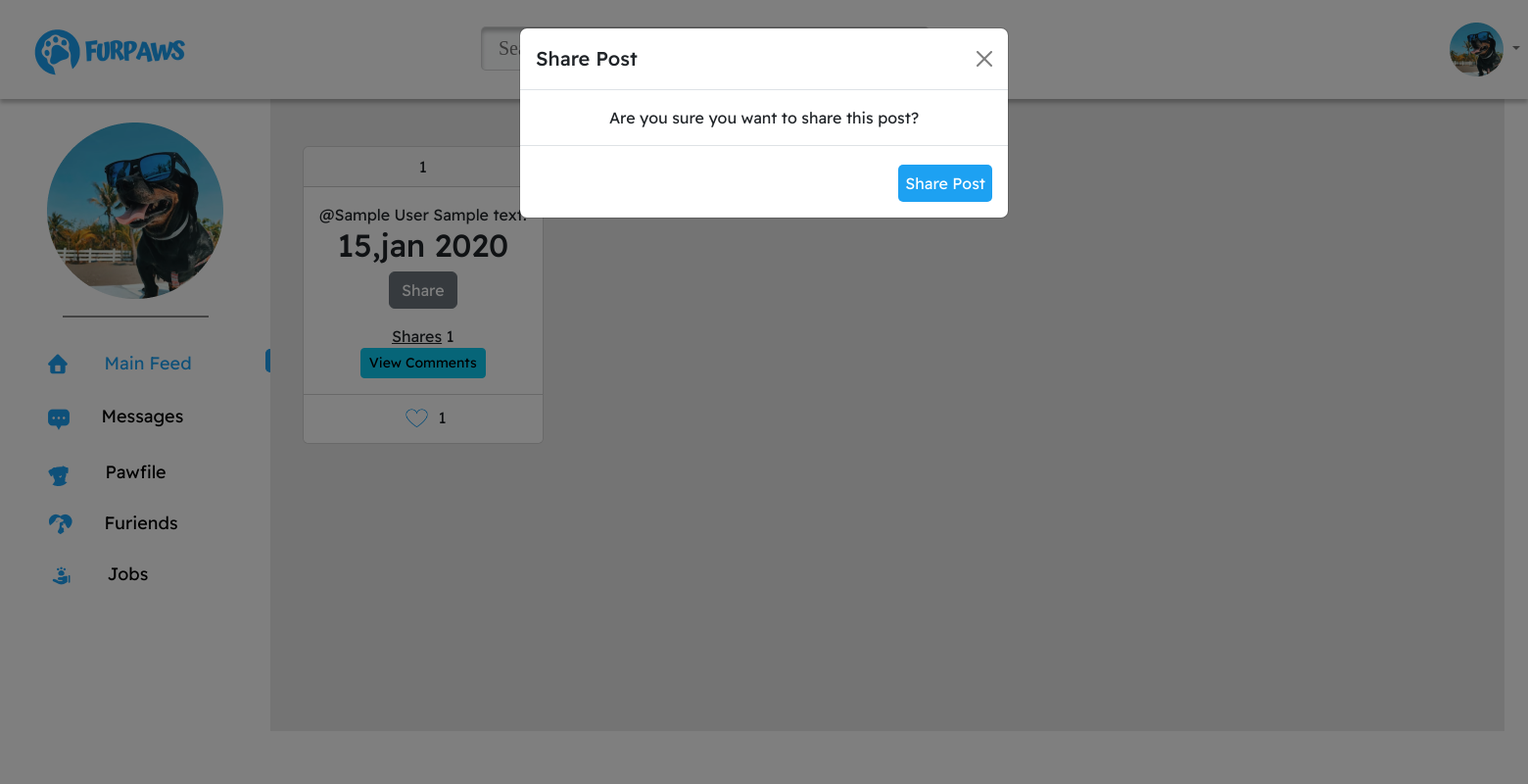
After one commit to uvwbermudo/Furpaws, a Flask app: template flaskr/templates/home/posts.html in a window 1560 px wide, after a click on "Share". The commit adds this page. Shown: the whole page at 98% size. Run offline with Flask 2, Linux system fonts and the light colour scheme; tables that the repository leaves empty hold one stand-in row (values such as "Sample post"); the template is opened without the code that fills it: values that come from a table or form of the project are taken from there, most other values are stand-ins (such as "Sample title", 1, 10 or a date in 2020); grey boxes marked "Sample" are stand-in pictures; some libraries are stand-ins or nearby versions.

Commit message:
FUR-8 Final Visit shared post functionality

```diff
--- a/flaskr/models.py
+++ b/flaskr/models.py
@@ -221,13 +221,15 @@ class Posts:
 
     # ORDER_BY IS THE COLUMN IN THE DATABASE, ORDER SHOULD BE EITHER 'DESC' or 'ASC'
     @classmethod
-    def query_filter(cls, all=False, post_content=None, author_tag=None, order_by='date_posted', order='DESC'):
+    def query_filter(cls, all=False, post_id=None, post_content=None, author_tag=None, order_by='date_posted', order='DESC'):
         cursor = mysql.connection.cursor()
         sql = ''
         if post_content:
             sql = f"SELECT * FROM posts where post_content LIKE '%{post_content}%'"
         if author_tag:
             sql = f"SELECT * FROM posts where author_tag LIKE '%{author_tag}%'"
+        if post_id:
+            sql = f"SELECT * FROM posts where post_id LIKE '%{post_id}%'"
         order = f" ORDER BY {order_by} {order};"
         if all:
             sql = f"SELECT * FROM posts"
--- a/flaskr/sql_init.py
+++ b/flaskr/sql_init.py
@@ -55,7 +55,7 @@ def create_db():
         sharer_tag VARCHAR(25) NOT NULL,
         shared_post_id INT NOT NULL,
         date_created DATETIME NOT NULL,
-        PRIMARY KEY (id) ,
+        PRIMARY KEY (reference_id) ,
         CONSTRAINT `share_post_ibfk_1` FOREIGN KEY(sharer_tag) REFERENCES users(tag) ON UPDATE CASCADE ON DELETE CASCADE,
         CONSTRAINT `share_post_ibfk_2` FOREIGN KEY(shared_post_id) REFERENCES posts(post_id) ON UPDATE CASCADE ON DELETE CASCADE,
         CONSTRAINT `share_post_ibfk_3` FOREIGN KEY(reference_id) REFERENCES posts(post_id) ON UPDATE CASCADE ON DELETE CASCADE
--- /dev/null
+++ b/flaskr/templates/home/posts.html
@@ -0,0 +1,311 @@
+{% extends 'base.html' %}
+{% block title %} FurPaws - Home {% endblock %}
+{% block body_content %}
+<div class="main-feed">
+  <div classs="main-feed-posts">
+    {% for details in post %}
+    <br>
+    <br>
+    <div class="card">
+      <div class="card-header">
+        {{details.post_id}}
+      </div>
+      <div class="card-body">
+        <div class="card-text">
+          @{{details.author_tag}}
+          {{details.post_content}}
+          <h2>
+            {{ details.date_posted.strftime("%d,%b %Y").lower()}}
+          </h2>
+        </div>
+        {% if details.author_tag == current_user.tag %}
+          <button type="button" class="btn btn-danger mb-3" data-bs-toggle="modal" data-bs-target="#deletePostModal{{details.post_id}}">
+            Delete
+          </button>
+          <button class="btn btn-primary mb-3" data-bs-toggle="modal" data-bs-target="#editPostModal{{details.post_id}}" data-bs-whatever="@getbootstrap" type="button">
+            Edit
+          </button>
+        {% endif %}
+        <button class="btn btn-secondary mb-3" data-bs-toggle="modal" data-bs-target="#sharePostModal{{details.post_id}}">
+          Share
+        </button><br>
+        <u>Shares</u> {{post.sharedposts|length}}<br>
+        <button class="btn btn-info btn-sm" data-bs-toggle="modal" data-bs-target="#viewCommentsModal{{details.post_id}}">
+          View Comments
+        </button>
+      </div>
+      <div class="card-footer" style="background-color:white; position:flex;">
+        {% if current_user.tag in details.likes|map(attribute="author_tag")|list %}
+          {% for like in details.likes %}
+            {% if current_user.tag == like.author_tag %}
+              <a href="/posts/unlike-post/{{like.id}}/{{like.post_liked}}"><img src="../../static/img/like_filled.png" width="35px" height="33px"></a>
+            {% endif %}
+          {% endfor %}
+        {% else %}
+          <a href="/posts/like-post/{{details.post_id}}"><img src="../../static/img/like_unfilled.png" width="35px" height="33px"></a>
+        {% endif %}
+        {{ details.likes|length }}
+      </div>
+    </div>
+
+    <!-- DELETE POST MODAL  -->
+    <div class="modal fade" id="deletePostModal{{details.post_id}}" tabindex="-1" aria-labelledby="deletePostModalLabel" aria-hidden="true">
+      <div class="modal-dialog">
+        <div class="modal-content">
+          <div class="modal-header">
+            <h1 class="modal-title fs-5" id="deleteModalLabel">
+              Delete Post
+            </h1>
+            <button type="button" class="btn-close" data-bs-dismiss="modal" aria-label="Close"></button>
+          </div>
+          <div class="modal-body">
+            Are you sure you want to delete this post?
+          </div>
+          <div class="modal-footer">
+            <button type="button" class="btn btn-secondary" data-bs-dismiss="modal">
+              Close
+            </button>
+            <form action="{{url_for('home.delete_post', post_id=details.post_id)}}" method="POST">
+              {{form.csrf_token}}
+              <input type="submit" class="btn btn-danger" value="Delete">
+            </form>
+          </div>
+        </div>
+      </div>
+    </div>
+
+    <!-- EDIT POST MODAL -->
+    <div class="modal fade" id="editPostModal{{details.post_id}}" tabindex="-1" aria-labelledby="editPostModalLabel" aria-hidden="true">
+      <div class="modal-dialog">
+        <div class="modal-content">
+          <div class="modal-header">
+            <h1 class="modal-title fs-5" id="editPostModalLabel">
+              Edit Post
+            </h1>
+            <button type="button" class="btn-close" data-bs-dismiss="modal" aria-label="Close">
+            </button>
+          </div>
+          <div class="modal-body">
+            <form action="/posts/update/{{details.post_id}}" method="POST">
+              <textarea class="form-control" name="post_description" id="post_description" placeholder="{{details.post_content}}" required>{{details.post_content}}</textarea>
+          </div>
+          <h5 align="left">
+            Image Preview:
+          </h5>
+          <div class="card">
+            <div class="card-body d-flex flex-wrap justify-content-start">
+              {% for photo in details.photos %}
+                  <div class="image-preview d-flex justify-content-center position-relative">
+                    <img src="{{photo.photo_url}}" alt="Image">
+                    <span class="position-absolute">&times;</span>
+                  </div>
+              {% endfor %}
+            </div>
+          </div>
+          <div class="modal-footer">
+            <label for="add_photos" class="add-post-btns" name="add_photos"><img src="../../static/img/image-line.png"/>
+              Add Photos
+            </label>
+
+            <label for="add_videos" name="add_videos" class="add-post-btns">
+              <img src="../../static/img/movie-line.png">
+              Add Videos
+            </label>
+            <input type="file" name="files[]" multiple="true" id="add_photos" accept="image/png, image/jpg, image/jpeg" onclick="imageTooLargeAlert();" hidden>
+        <input type="file" name="add_videos" multiple="true" id="add_videos" accept="video/mp4" onclick="videoTooLargeAlert();"hidden>
+            {{edit_form.csrf_token}}
+            {{edit_form.edit_post_button(class="submit-post")}}</form>
+          </div>
+        </div>
+      </div>
+    </div>
+
+    <!-- SHARE POST MODAL -->
+    <div class="modal fade" id="sharePostModal{{details.post_id}}" tabindex="-1" aria-labelledby="sharePostModalLabel" aria-hidden="true">
+      <div class="modal-dialog">
+        <div class="modal-content">
+          <div class="modal-header">
+            <h1 class="modal-title fs-5" id="shareModalLabel">
+              Share Post
+            </h1>
+            <button type="button" class="btn-close" data-bs-dismiss="modal" aria-label="Close"></button>
+          </div>
+          <div class="modal-body">
+            Are you sure you want to share this post?
+          </div>
+          <div class="modal-footer">
+            <form action="{{url_for('home.share_post', post_id=details.post_id)}}" method="POST">
+              {{form.csrf_token}}
+              <input type="submit" class="submit-post" value="Share Post">
+            </form>
+          </div>
+        </div>
+      </div>
+    </div>
+
+    <!-- COMMENT MODALS  -->
+    <div class="modal fade" id="viewCommentsModal{{details.post_id}}" tabindex="-1" role="dialog" aria-labelledby="viewCommentsModalLabel{{details.post_id}}" aria-hidden="true">
+      <div class="modal-dialog modal-fullscreen" role="document">
+        <div class="modal-content">
+          <div class="modal-header">
+            <p class="modal-title fs-5" id="viewCommentsModalLabel{{details.post_id}}">
+              @{{details.author_tag}}'s post
+            </p>
+            <button type="button" class="btn-close" data-bs-dismiss="modal" aria-label="Close">
+            </button>
+          </div>
+          <div class="card mt-3 mb-3 p-3">
+            "{{details.post_content}}"
+          </div>
+          <div class="modal-body bg-info bg-opacity-10" >
+            <div class="collapse" id="comments-{{details.post_id}}">
+              <div class="card">
+                <div class="card-body">
+                  {% if details.author_tag == current_user.tag %}
+                    {% for comments in details.comments %}
+                      {% if comments.author_tag == current_user.tag %}
+                        <div class="card text-start">
+                          <div class="card-body">
+                            <a href="#">{{comments.author_tag}}</a>
+                            {{comments.comment_content}}
+                            <button class="btn btn-success" data-bs-toggle="modal" data-bs-target="#editCommentModal{{comments.comment_id}}">
+                              Edit
+                            </button>
+                            <button class="btn btn-danger" data-bs-toggle="modal" data-bs-target="#deleteCommentModal{{comments.comment_id}}">
+                              Delete
+                            </button>
+                          </div>
+                        </div>
+                        <br>
+                      {% else %}
+                        <div class="card">
+                          <div class="card-body">
+                            <a href="#">{{comments.author_tag}}</a>
+                            {{comments.comment_content}}
+                            <button class="btn btn-danger" data-bs-toggle="modal" data-bs-target="#deleteCommentModal{{comments.comment_id}}">
+                              Delete
+                            </button>
+                          </div>
+                        </div>
+                        <br>
+                      {% endif %}
+                    {% endfor %}
+                  {% else %}
+                    {% for comments in details.comments %}
+                        {% if comments.author_tag == current_user.tag %}
+                          <div class="card">
+                            <div class="card-body">
+                              <a href="#">{{comments.author_tag}}</a>
+                              {{comments.comment_content}}
+                              <button class="btn btn-success" data-bs-toggle="modal" data-bs-target="#editCommentModal{{comments.comment_id}}">
+                                Edit
+                              </button>
+                              <button class="btn btn-danger" data-bs-toggle="modal" data-bs-target="#deleteCommentModal{{comments.comment_id}}">
+                                Delete
+                              </button>
+                            </div>
+                          </div>
+                          <br>
+                        {% else %}
+                          <div class="card">
+                            <div class="card-body">
+                              <a href="#">{{comments.author_tag}}</a>
+                              {{comments.comment_content}}
+                            </div>
+                          </div>
+                          <br>
+                        {% endif%}
+                    {% endfor %}
+                  {% endif %}
+                </div>
+              </div>
+            </div>
+            <p class="card-text">
+              {% if details.comments|length > 0 %}
+                <a data data-bs-toggle="collapse" href="#comments-{{details.post_id}}" role="button">
+                  <small>
+                    View {{details.comments|length}} Comments
+                  </small>
+                </a>
+              {% else %}
+                <small class="text-muted">No comments!</small>
+              {% endif %}
+            </p>
+          </div>
+          <div class="modal-footer">
+            <form class="input-group mb-3" method="POST" action="/posts/create-comment/{{details.post_id}}">
+            <textarea class="form-control" style="width: 115px;" id="comment_textbox" name="comment_textbox" placeholder="Say something about this post..."></textarea>
+            {{form.csrf_token}}
+            <br><pre> </pre>
+            <button type="submit"
+            style=
+            "border-radius: 10px;
+            width:170px;
+            padding: 3px;
+            border:none;
+            outline:none;
+            background-color: rgb(109, 216, 235);
+            color: white;">
+              Comment
+            </button>
+            </form>
+          </div>
+          <br>
+
+        </div>
+      </div>
+    </div>
+    {% for comments in details.comments %}
+    <div class="modal fade" id="editCommentModal{{comments.comment_id}}" tabindex="-1" role="dialog" aria-labelledby="editCommentModalLabel" aria-hidden="true">
+      <div class="modal-dialog" role="document">
+        <div class="modal-content">
+          <div class="modal-header">
+            <h1 class="modal-title fs-5" id="editCommentModalLabel">
+              Edit Comment
+            </h1>
+            <button type="button" class="btn-close" data-bs-toggle="modal" data-bs-target="#viewCommentsModal{{details.post_id}}"></button>
+          </div>
+          <div class="modal-body">
+            <form action="/posts/update-comment/{{comments.comment_id}}/{{comments.post_commented}}" method="POST">
+              <textarea class="form-control" name="edit_comment_textbox" id="edit_comment_textbox" placeholder="{{comments.comment_content}}" required>{{comments.comment_content}}</textarea>
+          </div>
+          <div class="modal-footer">
+            {{edit_comment_form.csrf_token}}
+            {{edit_comment_form.edit_comment_button(class="submit-post")}}</form>
+            <button class="btn btn-secondary" data-bs-toggle="modal" data-bs-target="#viewCommentsModal{{details.post_id}}" style="width:100%">
+              Cancel
+            </button>
+          </div>
+        </div>
+      </div>
+    </div>
+
+    <div class="modal fade" id="deleteCommentModal{{comments.comment_id}}" tabindex="-1" role="dialog" aria-labelledby="deleteCommentModalLabel" aria-hidden="true">
+      <div class="modal-dialog" role="document">
+        <div class="modal-content">
+          <div class="modal-header">
+            <h1 class="modal-title fs-5" id="deleteCommentModalLabel">
+              Delete Comment
+            </h1>
+            <button type="button" class="btn-close" data-bs-toggle="modal" data-bs-target="#viewCommentsModal{{details.post_id}}"></button>
+          </div>
+          <div class="modal-body">
+            Are you sure you want to delete this comment?
+          </div>
+          <div class="modal-footer">
+            <button class="btn btn-secondary" data-bs-toggle="modal" data-bs-target="#viewCommentsModal{{details.post_id}}">
+              Cancel
+            </button>
+            <form action="{{url_for('home.delete_comment_on_visited_post', comment_id=comments.comment_id, post_id=comments.post_commented)}}" method="POST">
+              {{form.csrf_token}}
+              <input type="submit" class="btn btn-danger" value="Delete">
+            </form>
+          </div>
+        </div>
+      </div>
+    </div>
+    {% endfor %}
+    {% endfor %}
+  </div>
+</div>
+{% endblock %}
```
Also changed, not shown: flaskr/home/controller.py (+112 -0 lines), flaskr/templates/home/home.html (+8 -2 lines).
